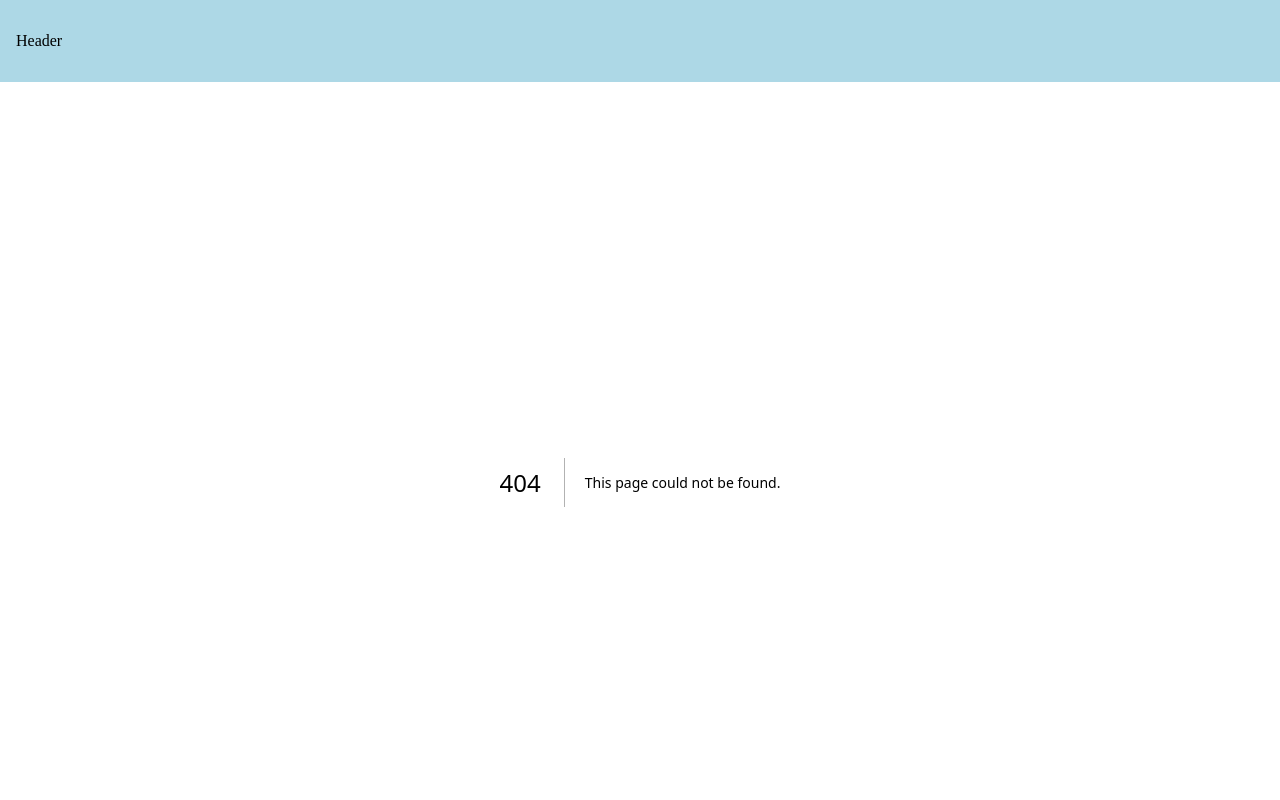
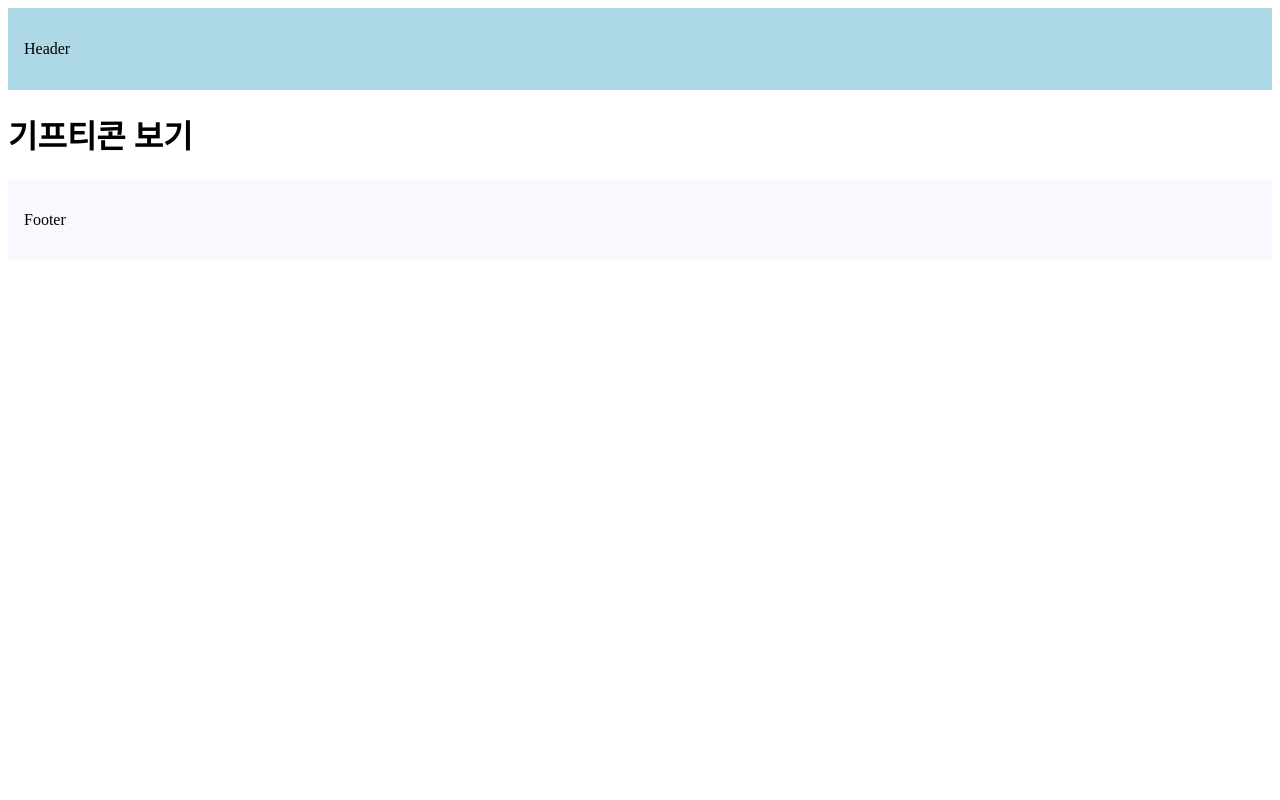
Before and after one commit to dev-honing/Gifticon, a Next.js app in the folder family-gifticon/: page /gifts in a window 1280 px wide. Before the commit this address had no page. Shown: the top 800 px of the page. Built offline with nearby package versions, Linux system fonts and the light colour scheme.

Commit message:
Feat: 기프티콘 조회를 위한 /gifts 라우트 및 GiftsPage 컴포넌트 생성

```diff
--- /dev/null
+++ b/family-gifticon/app/gifts/page.tsx
@@ -0,0 +1,12 @@
+import GiftList from '../../components/GIftList';
+
+const GiftsPage = () => {
+
+  return (
+    <div>
+      <h1>기프티콘 보기</h1>
+    </div>
+  );
+};
+
+export default GiftsPage;
```
